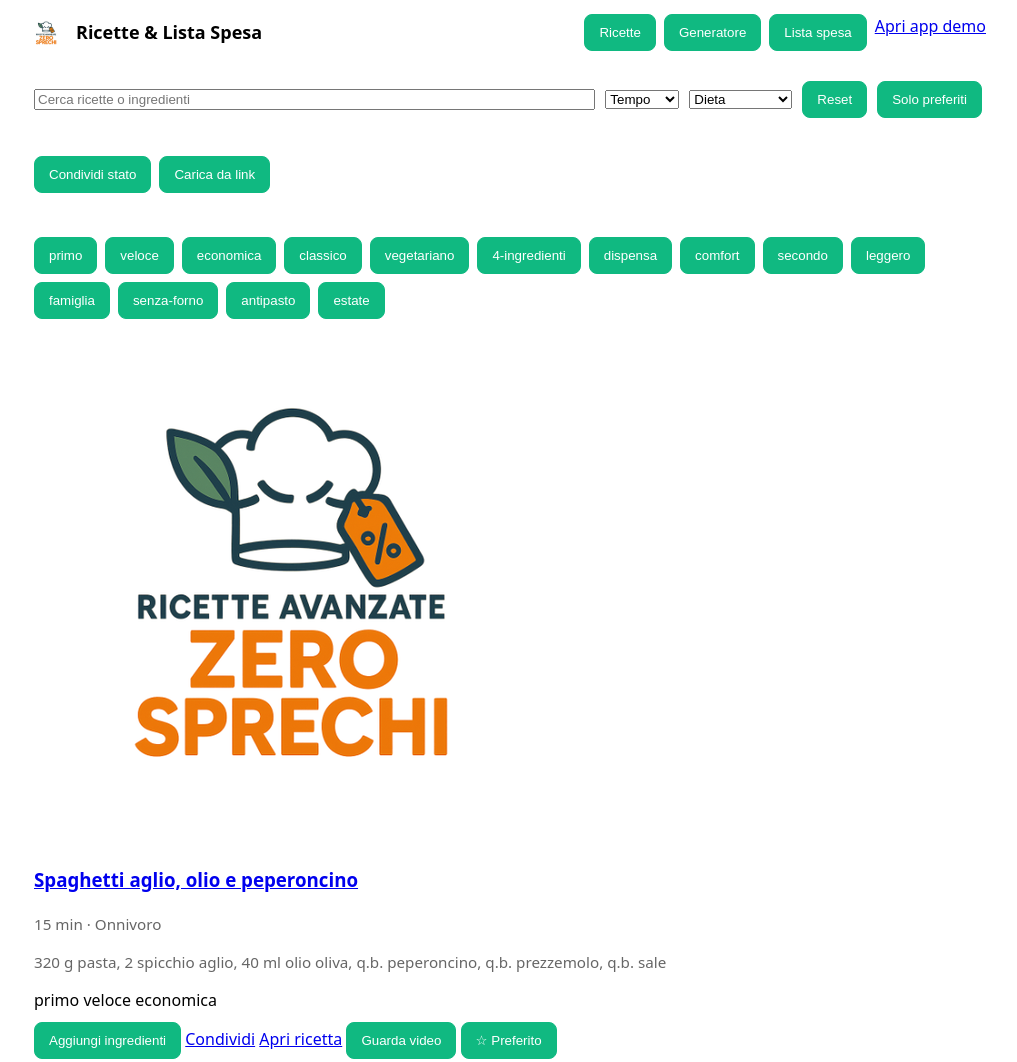
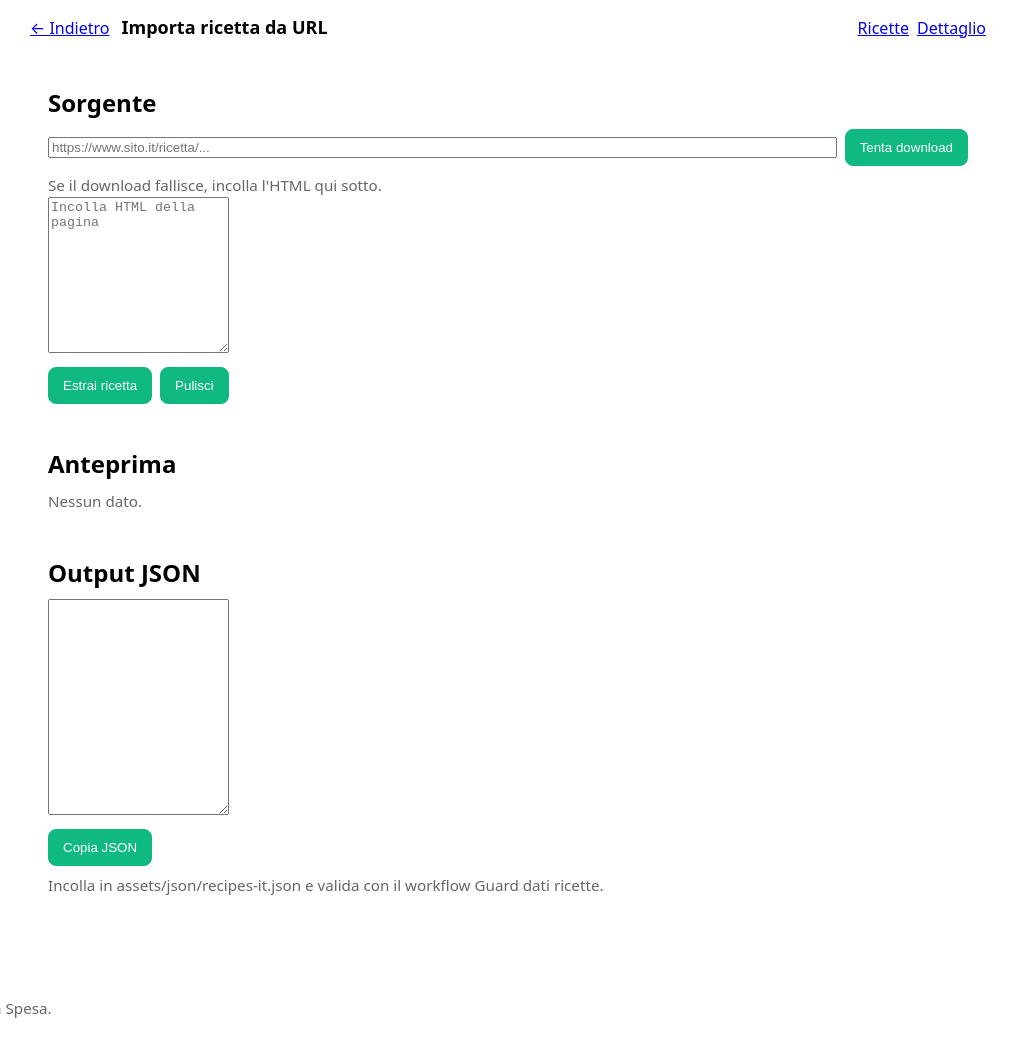
Before and after one commit to Salvatore251086/ricette-lista-spesa, a website: page index.html in a window 1280 px wide. Shown: the top 1062 px of the page, without its empty margins (132-1149 px from the left). Drawn offline with Linux system fonts and the light colour scheme.

Commit message:
Update index.html

```diff
--- a/index.html
+++ b/index.html
@@ -2,7 +2,7 @@
 <html lang="it">
 <head>
   <meta charset="utf-8">
-  <title>Ricette & Lista Spesa</title>
+  <title>Importa ricetta • Ricette & Lista Spesa</title>
   <meta name="viewport" content="width=device-width, initial-scale=1">
   <link rel="manifest" href="manifest.webmanifest">
   <link rel="icon" href="favicon.ico">
@@ -11,129 +11,52 @@
   <meta name="theme-color" content="#e9f4ee">
 </head>
 <body>
-  <header class="container" style="display:flex;align-items:center;gap:14px;padding:14px 12px">
-    <img src="assets/icons/shortcut-96.png" alt="Logo" width="32" height="32" loading="eager">
-    <h1 style="font-size:18px;margin:0">Ricette & Lista Spesa</h1>
+  <header class="container" style="display:flex;align-items:center;gap:12px;padding:14px 12px">
+    <a href="index.html" class="btn">← Indietro</a>
+    <h1 style="margin:0;font-size:18px">Importa ricetta da URL</h1>
     <nav style="margin-left:auto;display:flex;gap:8px">
-      <button id="tabRicette" class="btn" aria-pressed="true">Ricette</button>
-      <button id="tabGeneratore" class="btn" aria-pressed="false">Generatore</button>
-      <button id="tabLista" class="btn" aria-pressed="false">Lista spesa</button>
-      <a class="btn" href="app.html">Apri app demo</a>
+      <a class="btn" href="index.html">Ricette</a>
+      <a class="btn" href="recipe.html">Dettaglio</a>
     </nav>
   </header>
 
-  <section class="container" style="display:flex;gap:10px;align-items:center;flex-wrap:wrap">
-    <input id="q" class="input" type="search" placeholder="Cerca ricette o ingredienti" aria-label="Cerca" style="flex:1;min-width:260px">
-    <select id="filterTime" class="input" aria-label="Tempo">
-      <option value="">Tempo</option>
-      <option value="15">≤ 15 min</option>
-      <option value="20">≤ 20 min</option>
-      <option value="30">≤ 30 min</option>
-      <option value="45">≤ 45 min</option>
-    </select>
-    <select id="filterDiet" class="input" aria-label="Dieta">
-      <option value="">Dieta</option>
-      <option value="onnivoro">Onnivoro</option>
-      <option value="vegetariano">Vegetariano</option>
-      <option value="vegano">Vegano</option>
-      <option value="senza_glutine">Senza glutine</option>
-    </select>
-    <button id="btnReset" class="btn">Reset</button>
-    <button id="btnFavsOnly" class="btn" aria-pressed="false">Solo preferiti</button>
-  </section>
-
-  <section class="container" style="display:flex;gap:8px;align-items:center;margin-top:6px">
-    <button id="btnShareState" class="btn">Condividi stato</button>
-    <button id="btnLoadState" class="btn">Carica da link</button>
-  </section>
-
-  <!-- SEZIONE RICETTE -->
-  <main id="ricetteSec" class="container" style="margin-top:12px">
-    <div id="quickTags" style="display:flex;flex-wrap:wrap;gap:8px;margin-bottom:10px"></div>
-    <div id="recipesGrid" class="grid"></div>
-    <p id="empty" class="muted hidden" style="margin-top:12px">Nessun risultato.</p>
-    <div style="display:flex;justify-content:center;margin:16px 0">
-      <button id="btnLoadMore" class="btn hidden">Mostra altri</button>
-    </div>
-  </main>
-
-  <!-- SEZIONE GENERATORE -->
-  <section id="genSec" class="container hidden" style="margin-top:12px">
+  <main class="container" style="display:grid;gap:14px">
     <div class="card" style="padding:14px">
-      <h2 style="margin-top:0">Generatore ricette</h2>
-      <div style="display:flex;flex-wrap:wrap;gap:10px;align-items:center">
-        <input id="genIngredients" class="input" placeholder="es. pasta, pomodoro, tonno" style="flex:1;min-width:260px">
-        <select id="genDiet" class="input" aria-label="Dieta">
-          <option value="">Qualsiasi dieta</option>
-          <option value="onnivoro">Onnivoro</option>
-          <option value="vegetariano">Vegetariano</option>
-          <option value="vegano">Vegano</option>
-          <option value="senza_glutine">Senza glutine</option>
-        </select>
-        <select id="genTime" class="input" aria-label="Tempo">
-          <option value="">Qualsiasi tempo</option>
-          <option value="15">≤ 15 min</option>
-          <option value="20">≤ 20 min</option>
-          <option value="30">≤ 30 min</option>
-        </select>
-        <button id="genBtn" class="btn">Genera</button>
-        <button id="genClear" class="btn">Pulisci</button>
+      <h2 style="margin:0 0 8px">Sorgente</h2>
+      <div style="display:flex;flex-wrap:wrap;gap:8px;align-items:center">
+        <input id="srcUrl" class="input" type="url" placeholder="https://www.sito.it/ricetta/..." style="flex:1;min-width:260px">
+        <button id="btnFetch" class="btn">Tenta download</button>
       </div>
-
-      <hr style="margin:14px 0">
-
-      <div style="display:flex;flex-wrap:wrap;gap:10px;align-items:center">
-        <input id="ocrFile" class="input" type="file" accept="image/*">
-        <input id="ocrCamera" class="input" type="file" accept="image/*" capture="environment">
-        <span id="ocrStatus" class="muted">inattivo</span>
-      </div>
-      <textarea id="ocrText" class="input" rows="3" placeholder="Testo riconosciuto"></textarea>
-      <div style="display:flex;gap:8px;margin-top:6px">
-        <button id="genFromText" class="btn">Usa testo</button>
-      </div>
-
-      <div style="margin-top:10px">
-        <strong>Ingredienti normalizzati</strong>
-        <div id="normList" style="display:flex;flex-wrap:wrap;gap:8px;margin-top:6px"></div>
+      <p class="muted" style="margin:8px 0 0">Se il download fallisce, incolla l'HTML qui sotto.</p>
+      <textarea id="srcHtml" class="input" rows="10" placeholder="Incolla HTML della pagina"></textarea>
+      <div style="display:flex;gap:8px;flex-wrap:wrap;margin-top:8px">
+        <button id="btnParse" class="btn">Estrai ricetta</button>
+        <button id="btnClear" class="btn">Pulisci</button>
       </div>
     </div>
 
-    <div id="genResults" class="grid" style="margin-top:12px"></div>
-  </section>
+    <div class="card" style="padding:14px">
+      <h2 style="margin:0 0 8px">Anteprima</h2>
+      <div id="preview" class="muted">Nessun dato.</div>
+    </div>
 
-  <!-- SEZIONE LISTA -->
-  <section id="listaSec" class="container hidden" style="margin-top:12px">
     <div class="card" style="padding:14px">
-      <h2 style="margin-top:0">Lista spesa</h2>
-      <div id="listItems" style="margin:8px 0"></div>
-      <div style="display:flex;gap:8px;flex-wrap:wrap;align-items:center;margin-top:8px">
-        <input id="listInput" class="input" placeholder="Aggiungi prodotto">
-        <button id="listAdd" class="btn">Aggiungi</button>
-        <button id="listClear" class="btn">Svuota</button>
-        <button id="listCopy" class="btn">Copia</button>
-        <button id="listPaste" class="btn">Incolla</button>
-        <button id="listTxt" class="btn">Export TXT</button>
-        <button id="listCsv" class="btn">Export CSV</button>
+      <h2 style="margin:0 0 8px">Output JSON</h2>
+      <textarea id="outJson" class="input" rows="14" spellcheck="false"></textarea>
+      <div style="display:flex;gap:8px;flex-wrap:wrap;margin-top:8px">
+        <button id="btnCopy" class="btn">Copia JSON</button>
       </div>
+      <p class="muted" style="margin-top:8px">
+        Incolla in assets/json/recipes-it.json e valida con il workflow Guard dati ricette.
+      </p>
     </div>
-  </section>
+  </main>
 
   <footer class="container" style="margin:24px 0">
     <p class="muted">© <span id="year"></span> Ricette & Lista Spesa.</p>
   </footer>
 
-  <!-- Cookie bar -->
-  <div id="cookieBar" class="cookiebar">
-    <div class="container" style="display:flex;align-items:center;gap:10px;justify-content:space-between">
-      <span>Usiamo cookie tecnici. Nessun tracciamento di terze parti.</span>
-      <div style="display:flex;gap:8px">
-        <button id="cookieDecline" class="btn">Rifiuta</button>
-        <button id="cookieAccept" class="btn">Accetta</button>
-      </div>
-    </div>
-  </div>
-
-  <script type="module" src="app.js?v=14"></script>
+  <script type="module" src="import.js?v=16"></script>
   <script>
     if ('serviceWorker' in navigator) {
       window.addEventListener('load', () => {
```
